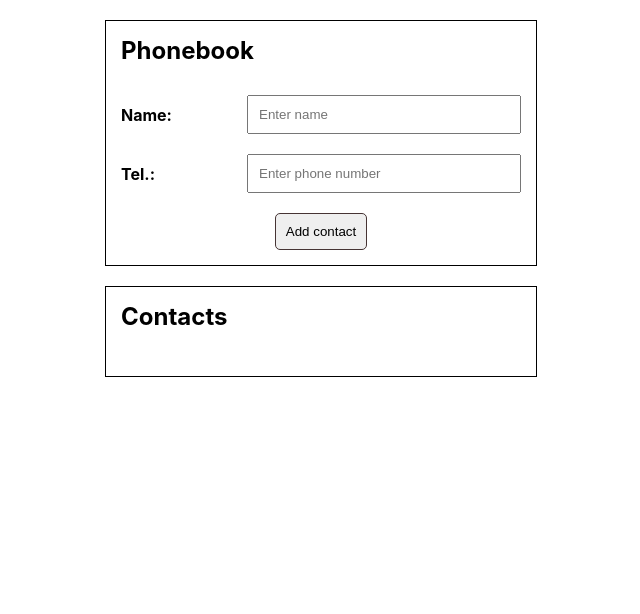
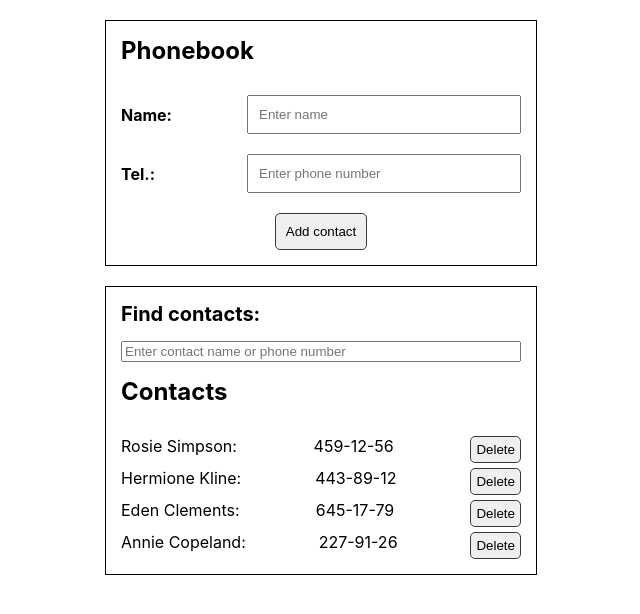
Before and after one commit to lakhmanmaxim/goit-react-hw-02-phonebook, a React (Create React App) app: page / in a window 1280 px wide. Shown: the top 614 px of the page, without its empty margins (319-959 px from the left). Built offline with nearby package versions, Linux system fonts and the light colour scheme.

Commit message:
task 3 - filter contacts
Filter contacts - done

```diff
--- a/src/components/App.jsx
+++ b/src/components/App.jsx
@@ -5,64 +5,92 @@ import styles from './ContactFrom/contactForm.module.css';
 export class App extends Component {
   state = {
     contacts: [
-      // { id: nanoid(), name: 'Rosie Simpson', number: '459-12-56' },
-      // { id: nanoid(), name: 'Hermione Kline', number: '443-89-12' },
+      { id: nanoid(), name: 'Rosie Simpson', number: '459-12-56' },
+      { id: nanoid(), name: 'Hermione Kline', number: '443-89-12' },
+      { id: 'id-3', name: 'Eden Clements', number: '645-17-79' },
+      { id: 'id-4', name: 'Annie Copeland', number: '227-91-26' },
     ],
+    filter: '',
     name: '',
     number: '',
   };
 
-  addContact = (evt) => {
+  addContact = evt => {
     evt.preventDefault();
+    const { name, number, contacts } = this.state;
+
+    if (this.isDublicateContact(name, number)) {
+      return alert(
+        `The contact "${name}" or number "${number}" alredy exist your contact list. Please, check name or number of contact and try again`
+      );
+    }
 
     this.setState(prevState => {
-      const { name, number, contacts} = prevState;
-      if (this.isDublicateContact(name, number)) {
-        return alert(`The contact "${name}" or number "${number}" alredy exist your contact list. Please, check name or number of contact and try again`)
-      }
       const newContact = {
         id: nanoid(),
         name,
         number,
-      }
+      };
 
-      return {contacts: [newContact, ...contacts], name: "", number: ""}
-    })
+      return { contacts: [newContact, ...contacts], name: '', number: '' };
+    });
   };
 
   isDublicateContact = (name, number) => {
     const normalizedName = name.toLowerCase();
     const phoneNumber = number;
-    const {contacts} = this.state;
-    const contact = contacts.find(({name, number}) => {
-      return (name.toLowerCase() === normalizedName || number === phoneNumber)
-    })
+    const { contacts } = this.state;
+    const contact = contacts.find(({ name, number }) => {
+      return name.toLowerCase() === normalizedName || number === phoneNumber;
+    });
     return Boolean(contact);
-  }
+  };
 
-  deleteContact = (id) => {
-    this.setState(({contacts}) => {
+  deleteContact = id => {
+    this.setState(({ contacts }) => {
       const newContact = contacts.filter(contact => contact.id !== id);
-      return {contacts: newContact}
-    })
-  }
+      return { contacts: newContact };
+    });
+  };
 
-  onInputChange = ({target}) => {
-    const {name, value } = target;
+  onInputChange = ({ target }) => {
+    const { name, value } = target;
     this.setState({
       [name]: value,
-    })
+    });
+  };
+
+  getFilteredContacts = () => {
+    const { filter, contacts } = this.state;
+    if (!filter) {
+      return contacts;
+    }
+
+    const normalizedFilter = filter.toLowerCase();
+    const result = contacts.filter(({ name, number }) => {
+      return (
+        name.toLowerCase().includes(normalizedFilter) || number.includes(filter)
+      );
+    });
+    return result;
   };
 
   render() {
-    const { contacts, name, number } = this.state;
+    const { name, number } = this.state;
     const { addContact, onInputChange, deleteContact } = this;
+    const contacts = this.getFilteredContacts();
 
     const contact = contacts.map(({ id, name, number }) => (
       <li key={id} className={styles.list_item}>
         <p className={styles.item_text}>{name}: </p>
-        <span >{number}</span>
-        <button onClick={() => deleteContact(id)} className={styles.contacts_btn} type="button">Delete</button>
+        <span>{number}</span>
+        <button
+          onClick={() => deleteContact(id)}
+          className={styles.contacts_btn}
+          type="button"
+        >
+          Delete
+        </button>
       </li>
     ));
 
@@ -77,6 +105,7 @@ export class App extends Component {
                 Name:
               </label>
               <input
+                id="name"
                 onChange={onInputChange}
                 className={styles.contact_input}
                 type="text"
@@ -94,6 +123,7 @@ export class App extends Component {
                 Tel.:
               </label>
               <input
+                id="number"
                 onChange={onInputChange}
                 className={styles.contact_input}
                 type="tel"
@@ -110,6 +140,16 @@ export class App extends Component {
         </form>
 
         <div className={styles.contacts}>
+          <label className={styles.contacts_label}>
+            Find contacts:
+            <input
+              onChange={onInputChange}
+              name="filter"
+              className={styles.contacts_input}
+              type="text"
+              placeholder="Enter contact name or phone number"
+            />
+          </label>
           <h2 className={styles.title}>Contacts</h2>
           <ol className={styles.contacts_list}>{contact}</ol>
         </div>
--- a/src/components/ContactFrom/contactForm.module.css
+++ b/src/components/ContactFrom/contactForm.module.css
@@ -72,7 +72,8 @@
 }
 
 .contacts {
-  display: inline-block;
+  /* display: flex;
+  flex-direction: column; */
   width: 400px;
   margin-top: 20px;
   border: 1px solid black;
@@ -95,3 +96,15 @@
   box-shadow: 0px 1px 2px rgba(0, 0, 0, 0.12),
   0px 4px 4px rgba(0, 0, 0, 0.06), 1px 4px 6px rgba(0, 0, 0, 0.16);
 }
+
+.contacts_label {
+  font-weight: 700;
+  font-size: 20px;
+  display: flex;
+  flex-direction: column;
+  margin: 0 0 15px 0;
+}
+
+.contacts_input {
+  margin: 15px 0 0 0;
+}
```
